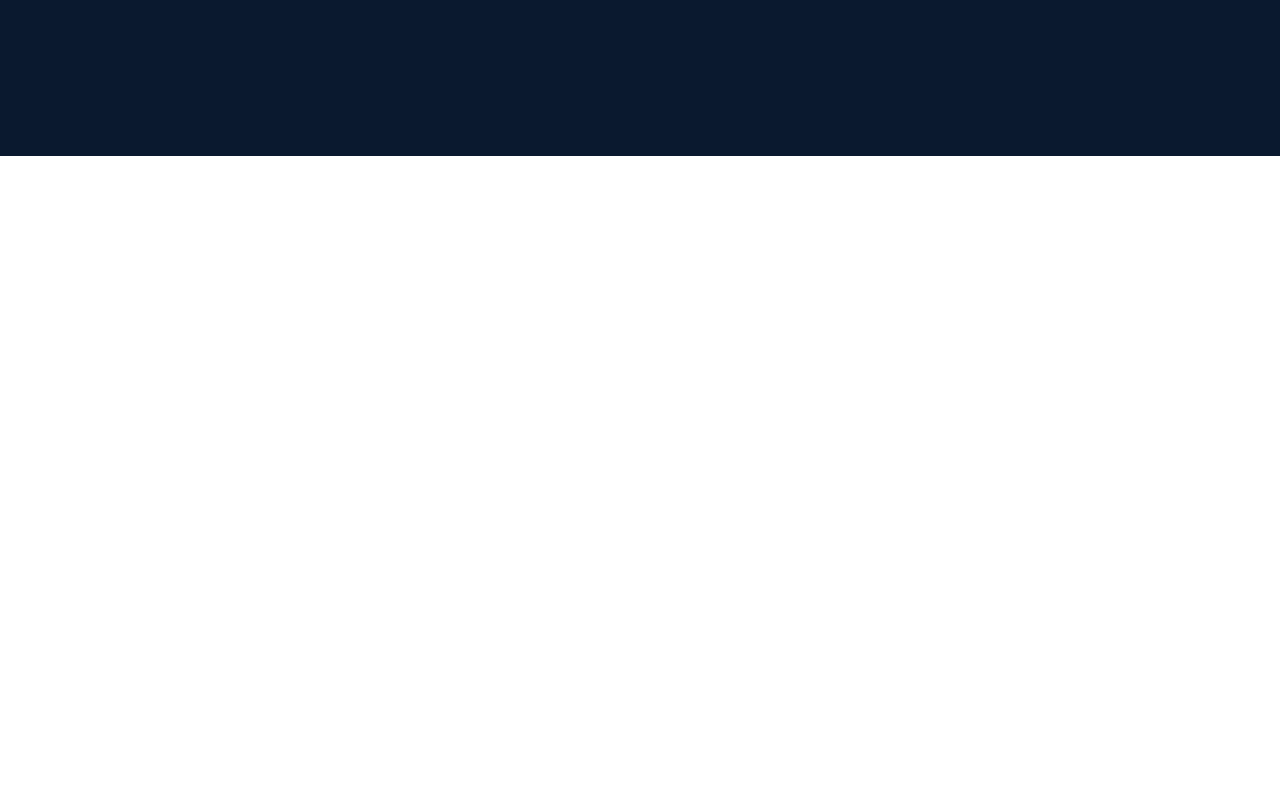
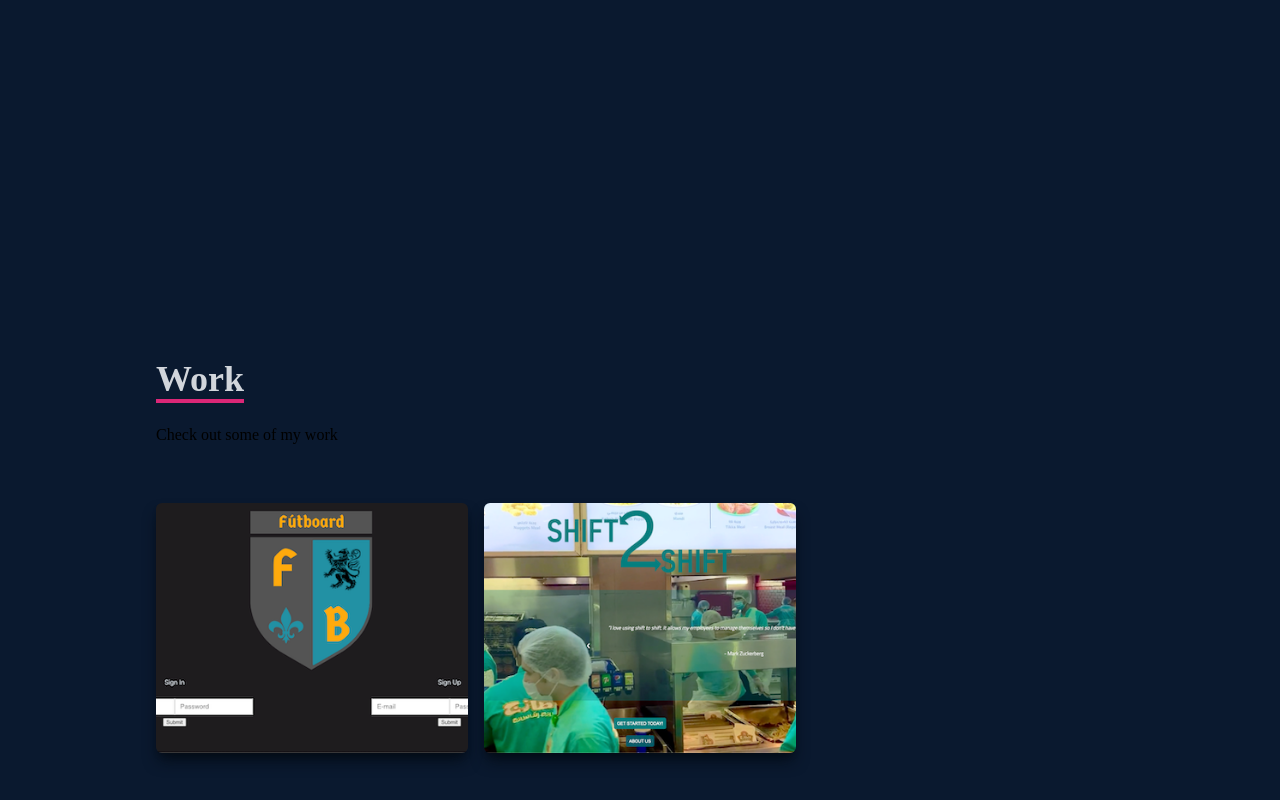
Before and after one commit to taha-amin/my-portfolio, a React (Create React App) app: page / in a window 1280 px wide. Shown: the part 2244-3044 px from the top of the page. Before the commit the page ends 2400 px from the top, so only its background shows below. Built offline with nearby package versions, Linux system fonts and the light colour scheme.

Commit message:
created and edited work component. Imported into App.js. Created Projects folder and imported screenshots into folder. Styled content-div in index.css

```diff
--- a/src/App.js
+++ b/src/App.js
@@ -1,7 +1,8 @@
+import Navbar from "./Components/Navbar";
 import Home from "./Components/Home";
-import Navbar from "./Components/Navbar";
 import About from "./Components/About";
 import Skills from "./Components/Skills";
+import Work from "./Components/Work";
 
 function App() {
   return (
@@ -10,6 +11,7 @@
       <Home />
       <About />
       <Skills />
+      <Work />
     </div>
   );
 }
--- /dev/null
+++ b/src/Components/Work.jsx
@@ -0,0 +1,88 @@
+import React from "react";
+import Futboard from "../Assets/Projects/futboard.png";
+import Shift2Shift from "../Assets/Projects/shift2shift.png";
+
+const Work = () => {
+  return (
+    <div name="work" className="w-full md:h-screen bg-[#0a192f]">
+      <div className="max-w-[1000px] mx-auto p-4 flex flex-col justify-center w-full h-full">
+        <div className="pb-8">
+          <p className="text-4xl font-bold inline border-b-4 text-gray-300 border-pink-600">
+            Work
+          </p>
+          <p className="py-6">Check out some of my work</p>
+        </div>
+        {/* Container */}
+        <div className="grid sm:grid-cols-2 md:grid-cols-3 gap-4">
+          {/* Grid Item // FUTBOARD */}
+          <div
+            style={{ backgroundImage: `url(${Futboard})` }}
+            className="shadow-lg shadow-[#040c16] group container rounded-md flex justify-center items-center mx-auto content-div"
+          >
+            {/* Hover Effects // FUTBOARD */}
+            <div className="opacity-0 group-hover:opacity-100">
+              <span className="text-2xl font-bold text-white tracking-wider">
+                React JS Application
+              </span>
+              <div className="pt-8 text-center">
+                <a
+                  href="https://musical-faloodeh-539a13.netlify.app/"
+                  target="_blank"
+                  rel="noreferrer"
+                >
+                  <button className="text-center rounded-lg px-4 py-3 m-2 bg-white text-gray-700 font-bold text-lg">
+                    Demo
+                  </button>
+                </a>
+                <a
+                  href="https://github.com/Futboard-App/futboard"
+                  target="_blank"
+                  rel="noreferrer"
+                >
+                  <button className="text-center rounded-lg px-4 py-3 m-2 bg-white text-gray-700 font-bold text-lg">
+                    Code
+                  </button>
+                </a>
+              </div>
+            </div>
+          </div>
+
+          {/* Grid Item // SHIFT2SHIFT */}
+          <div
+            style={{ backgroundImage: `url(${Shift2Shift})` }}
+            className="shadow-lg shadow-[#040c16] group container rounded-md flex justify-center items-center mx-auto content-div"
+          >
+            {/* Hover Effects // SHIFT2SHIFT */}
+            <div className="opacity-0 group-hover:opacity-100">
+              <span className="text-2xl-center font-bold text-white tracking-wider">
+                JS HTML CSS Application
+              </span>
+              <div className="pt-8 text-center">
+                <a
+                  href="https://genuine-zabaione-c0a424.netlify.app/"
+                  target="_blank"
+                  rel="noreferrer"
+                >
+                  <button className="text-center rounded-lg px-4 py-3 m-2 bg-white text-gray-700 font-bold text-lg">
+                    Demo
+                  </button>
+                </a>
+                <a
+                  href="https://github.com/Kevin-Roney/shift2shift"
+                  target="_blank"
+                  rel="noreferrer"
+                >
+                  <button className="text-center rounded-lg px-4 py-3 m-2 bg-white text-gray-700 font-bold text-lg">
+                    Code
+                  </button>
+                </a>
+              </div>
+            </div>
+          </div>
+        </div>
+      </div>
+    </div>
+  );
+};
+
+export default Work;
--- a/src/index.css
+++ b/src/index.css
@@ -14,3 +14,18 @@
     @apply cursor-pointer;
   }
 }
+
+.content-div {
+  background-repeat: no-repeat;
+  background-size: cover;
+  background-position: center;
+  height: 250px;
+}
+
+.content-div:hover {
+  background-image: linear-gradient(
+    to right,
+    rgba(112, 157, 255, 0.8),
+    hsla(242, 74%, 61%, 0.8)
+  );
+}
```
Also changed, not shown: src/Assets/Projects/futboard.png (added), src/Assets/Projects/shift2shift.png (added).
